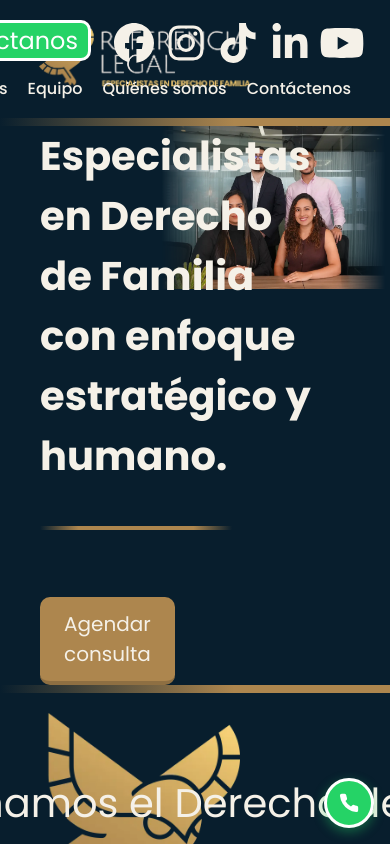
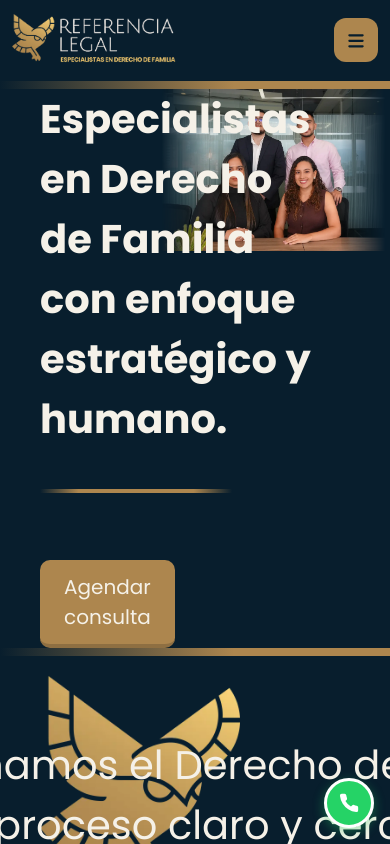
Before and after one commit to danieluruena/referencia-legal, a React (Vite) app: page / in a window 390 px wide. Shown: the top 844 px of the page. Built offline with nearby package versions, Linux system fonts and the light colour scheme.

Commit message:
feat: responsive Header

```diff
--- /dev/null
+++ b/src/components/aboutUs/aboutUs.responsive.css
@@ -0,0 +1 @@
+/* Responsive styles for aboutMe component */
--- /dev/null
+++ b/src/components/contact/contact.responsive.css
@@ -0,0 +1 @@
+/* Responsive styles for contact component */
--- /dev/null
+++ b/src/components/footer/footer.responsive.css
@@ -0,0 +1 @@
+/* Responsive styles for footer component */
--- a/src/components/header/header.css
+++ b/src/components/header/header.css
@@ -51,11 +51,30 @@
   color: var(--color-light);
 }
 
+
 .navbar {
   display: flex;
   align-items: center;
   justify-content: flex-end;
   width: 100%;
+}
+
+.mobile-menu-actions {
+  display: none;
+}
+
+.menu-toggle {
+  display: none;
+  align-items: center;
+  justify-content: center;
+  width: 44px;
+  height: 44px;
+  border: 0;
+  border-radius: 50%;
+  background: var(--color-primary);
+  color: var(--color-light);
+  font-size: 1.1rem;
+  cursor: pointer;
 }
 
 .navbar-list {
--- /dev/null
+++ b/src/components/header/header.responsive.css
@@ -0,0 +1,114 @@
+@media (max-width: 768px) {
+  .header-content {
+    width: 94%;
+    min-height: auto;
+    padding: 14px 0;
+    gap: 16px;
+    flex-wrap: wrap;
+    justify-content: space-between;
+  }
+
+  .header-navigation {
+    width: 100%;
+    align-items: stretch;
+    position: relative;
+  }
+
+  .header-contact-row {
+    flex-direction: row;
+    align-items: center;
+    justify-content: space-between;
+    gap: 10px;
+    width: 100%;
+  }
+
+  .header-contact-row > *:not(.menu-toggle) {
+    flex: 1;
+  }
+
+  .header-contact-row-desktop {
+    display: none;
+  }
+
+  .menu-toggle {
+    display: inline-flex;
+    width: 44px;
+    height: 44px;
+    border-radius: 12px;
+    align-items: center;
+    justify-content: center;
+    margin-left: auto;
+    background: var(--color-primary);
+    color: var(--color-dark);
+    border: none;
+  }
+
+  .navbar {
+    display: none;
+    position: absolute;
+    top: calc(100% + 14px);
+    right: 0;
+    left: 0;
+    background: var(--color-dark);
+    border: 2px solid #ad864e;
+    border-radius: 20px;
+    padding: 20px 18px;
+    box-shadow: 0 24px 48px rgba(0, 0, 0, 0.18);
+    z-index: 100;
+  }
+
+  .navbar.is-open {
+    display: block;
+  }
+
+  .navbar-list {
+    display: flex;
+    flex-direction: column;
+    align-items: stretch;
+    gap: 18px;
+    padding: 0;
+    margin: 0;
+  }
+
+  .navbar-item {
+    width: 100%;
+  }
+
+  .navbar-link {
+    display: block;
+    font-size: 1.15rem;
+    padding: 16px 18px;
+    border-radius: 16px;
+    color: var(--color-light);
+    width: 100%;
+  }
+
+  .mobile-menu-actions {
+    display: flex;
+    flex-direction: column;
+    gap: 16px;
+    margin-bottom: 20px;
+  }
+
+  .mobile-menu-actions a {
+    width: fit-content;
+  }
+
+  .header-contact-row-desktop {
+    display: none;
+  }
+
+  .navbar-link:hover,
+  .navbar-link:focus-visible,
+  .navbar-link-active {
+    background: rgba(173, 134, 78, 0.12);
+  }
+
+  .header-logo {
+    width: 170px;
+  }
+
+  .header-contact-row {
+    padding: 0 4px;
+  }
+}
--- a/src/components/header/header.tsx
+++ b/src/components/header/header.tsx
@@ -1,7 +1,11 @@
+import { useState } from 'react'
 import { NavLink } from 'react-router-dom'
+import { FontAwesomeIcon } from '@fortawesome/react-fontawesome'
+import { faBars, faXmark } from '@fortawesome/free-solid-svg-icons'
 import { useInView } from '../../hooks/useInView'
 import logoImage from '../../assets/logo_referencia_legal.png'
 import './header.css'
+import './header.responsive.css'
 import '../../common.css'
 import { SocialLinks } from '../socialLinks/socialLinks'
 import { WhatsAppButton } from '../whatsappButton/whatsappButton'
@@ -20,6 +24,7 @@ const navItems = [
 
 export const Header = () => {
     const servicesInView = useInView('servicios')
+    const [menuOpen, setMenuOpen] = useState(false)
 
     return (
         <header className="header">
@@ -33,12 +38,27 @@ export const Header = () => {
                 </NavLink>
 
                 <div className="header-navigation">
-                    <div className="header-contact-row">
+                    <div className="header-contact-row header-contact-row-desktop">
                       <WhatsAppButton showClassic={true} />
                       <SocialLinks />
                     </div>
 
-                    <nav className="navbar">
+                    <button
+                        aria-controls="primary-navigation"
+                        aria-expanded={menuOpen}
+                        aria-label={menuOpen ? 'Cerrar menú' : 'Abrir menú'}
+                        className="menu-toggle"
+                        onClick={() => setMenuOpen((prev) => !prev)}
+                        type="button"
+                    >
+                        <FontAwesomeIcon icon={menuOpen ? faXmark : faBars} />
+                    </button>
+
+                    <nav className={`navbar${menuOpen ? ' is-open' : ''}`} id="primary-navigation">
+                        <div className="mobile-menu-actions">
+                          <WhatsAppButton showClassic={false} />
+                          <SocialLinks />
+                        </div>
                         <ul className="navbar-list">
                             {navItems.map((navItem) => (
                                 <li className="navbar-item" key={navItem.to}>
@@ -50,6 +70,7 @@ export const Header = () => {
                                             return `navbar-link${isActive ? ' navbar-link-active' : ''}`
                                         }}
                                         end={navItem.to === '/'}
+                                        onClick={() => setMenuOpen(false)}
                                         to={navItem.to}
                                     >
                                         {navItem.label}
--- /dev/null
+++ b/src/components/home/home.responsive.css
@@ -0,0 +1 @@
+/* Responsive styles for home component */
--- /dev/null
+++ b/src/components/services/services.responsive.css
@@ -0,0 +1 @@
+/* Responsive styles for services component */
--- /dev/null
+++ b/src/components/socialLinks/socialLinks.responsive.css
@@ -0,0 +1 @@
+/* Responsive styles for socialLinks component */
--- /dev/null
+++ b/src/components/team/team.responsive.css
@@ -0,0 +1 @@
+/* Responsive styles for team component */
--- /dev/null
+++ b/src/components/whatsappButton/whatsappButton.responsive.css
@@ -0,0 +1 @@
+/* Responsive styles for whatsappButton component */
```
